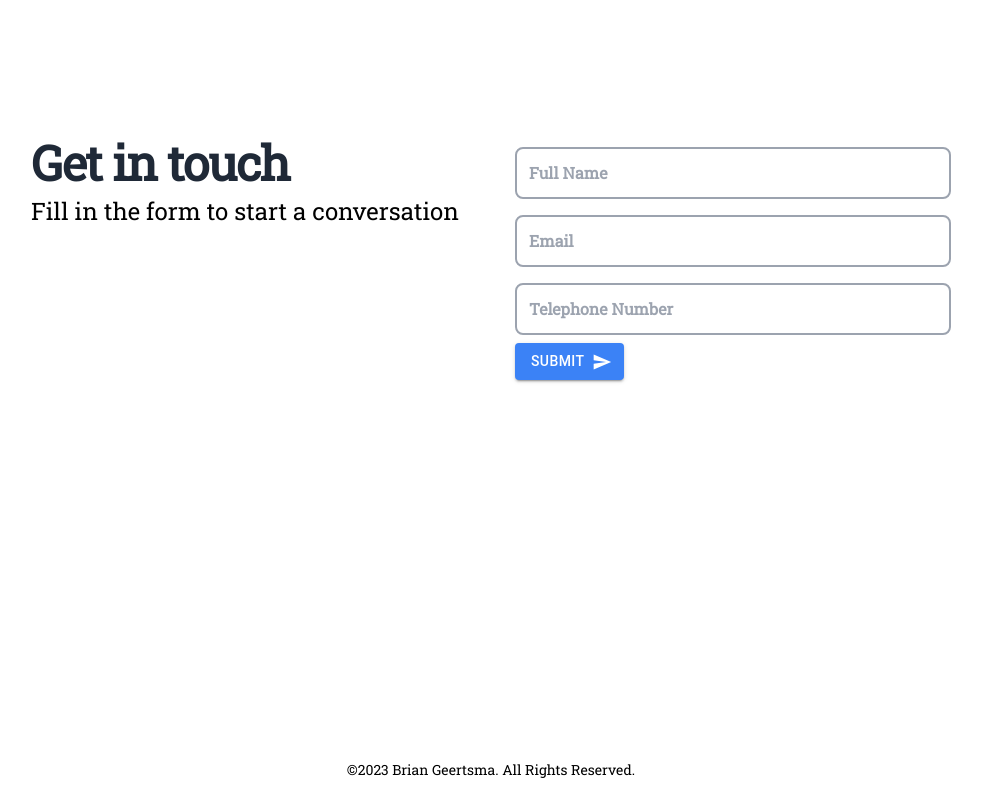
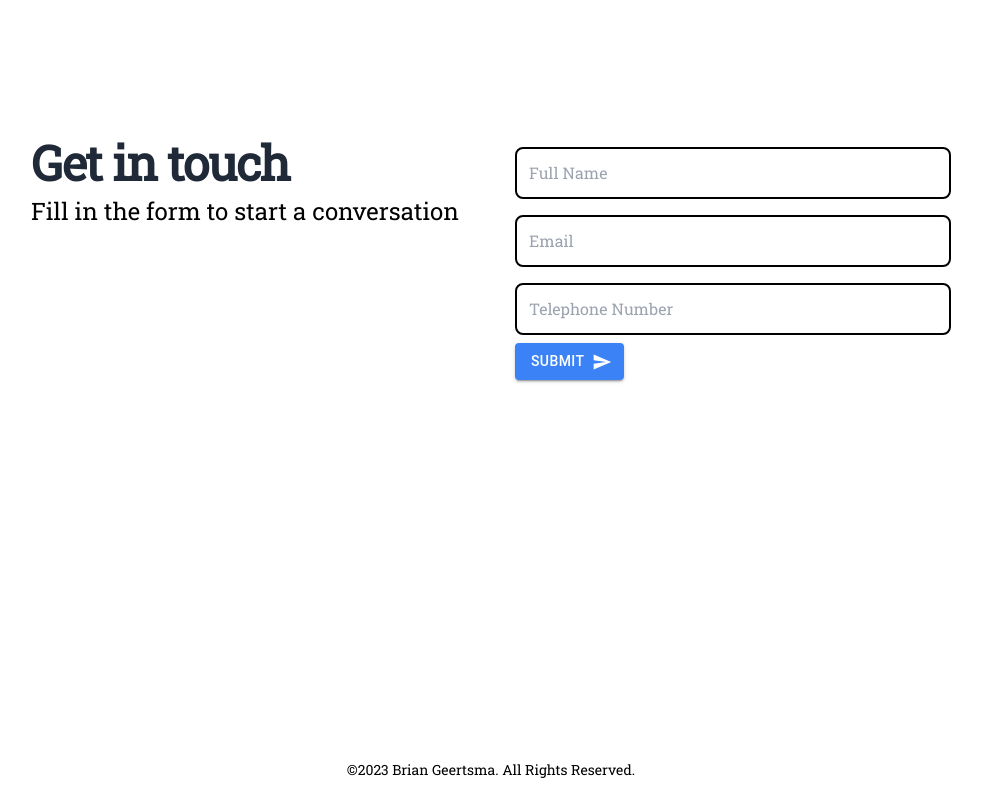
Before and after one commit to brian-gee/react-portfolio, a Next.js app: page / in a window 1280 px wide. Shown: the part 1512-2312 px from the top of the page, without its empty margins (149-1131 px from the left). Built offline with nearby package versions, Linux system fonts and the light colour scheme.

Commit message:
updating form border colors

```diff
--- a/components/contact.js
+++ b/components/contact.js
@@ -29,7 +29,7 @@ export default function Portfolio() {
 												name="name"
 												id="name"
 												placeholder="Full Name"
-												className="w-100 mt-2 py-3 px-3 rounded-lg bg-white border-2 border-gray-400 text-gray-800 font-semibold focus:border-indigo-500 focus:outline-none"
+												className="w-100 mt-2 py-3 px-3 rounded-lg bg-white border-2 border-black text-gray-800 focus:border-indigo-500 focus:outline-none"
 											/>
 										</div>
 
@@ -42,7 +42,7 @@ export default function Portfolio() {
 												name="email"
 												id="email"
 												placeholder="Email"
-												className="w-100 mt-2 py-3 px-3 rounded-lg bg-white border-2 border-gray-400 text-gray-800 font-semibold focus:border-indigo-500 focus:outline-none"
+												className="w-100 mt-2 py-3 px-3 rounded-lg bg-white border-2 border-black text-gray-800 focus:border-indigo-500 focus:outline-none"
 											/>
 										</div>
 
@@ -55,7 +55,7 @@ export default function Portfolio() {
 												name="tel"
 												id="tel"
 												placeholder="Telephone Number"
-												className="w-100 mt-2 py-3 px-3 rounded-lg bg-white border-2 border-gray-400 text-gray-800 font-semibold focus:border-indigo-500 focus:outline-none"
+												className="w-100 mt-2 py-3 px-3 rounded-lg bg-white border-2 border-black text-gray-800 focus:border-indigo-500 focus:outline-none"
 											/>
 										</div>
 										<div className='mt-2 flex justify-start'>
```
